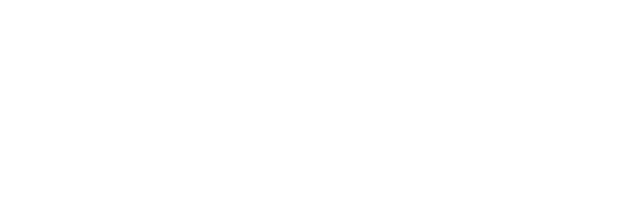
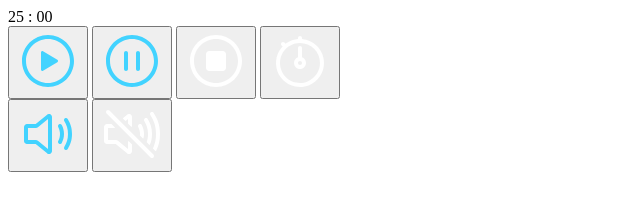
Before and after one commit to Walber2903/focus-timer, a plain HTML site: page index.html in a window 1280 px wide. Shown: the whole page, without its empty margins (0-640 px from the left). Drawn offline with Linux system fonts and the light colour scheme.

Commit message:
add html structure

```diff
--- a/index.html
+++ b/index.html
@@ -1,15 +1,33 @@
 <!DOCTYPE html>
-<html lang="en">
+<html lang="pt-br">
 <head>
   <meta charset="UTF-8">
   <meta http-equiv="X-UA-Compatible" content="IE=edge">
   <meta name="viewport" content="width=device-width, initial-scale=1.0">
+  <meta name="description" content="Pomodoro Timer to focus">
   <link rel="stylesheet" href="style.css">
 
   <script src="./js/main.js"></script>
-  <title>Focus Timer</title>
+  <title>Focus Timer - Pomodoro</title>
 </head>
 <body>
+  <main>
+    <div id="timer">
+      <span class="minutes">25</span>
+      <span>:</span>
+      <span class="seconds">00</span>
+    </div>
+    <div id="controls">
+      <button class="play"><img src="./assets/play.svg" alt="Botao de play"></button>
+      <button class="pause"><img src="./assets/pause.svg" alt="Botao de pause"></button>
+      <button class="stop"><img src="./assets/stop.svg" alt="Botao de stop"></button>
+      <button class="stopWatch"><img src="./assets/stopWatch.svg" alt="Botao de configuracao"></button>
+    </div>
+  </main>
 
+  <footer>
+    <button class="sound-on"><img src="./assets/soundOn.svg" alt="Botao de som ligado"></button>
+    <button class="sound-off"><img src="./assets/soundOff.svg" alt="Botao de som desligado"></button>
+  </footer>
 </body>
 </html>
```
Also changed, not shown: assets/pause.svg (added), assets/play.svg (added), assets/soundOff.svg (added), assets/soundOn.svg (added), assets/stop.svg (added), assets/stopWatch.svg (added).
